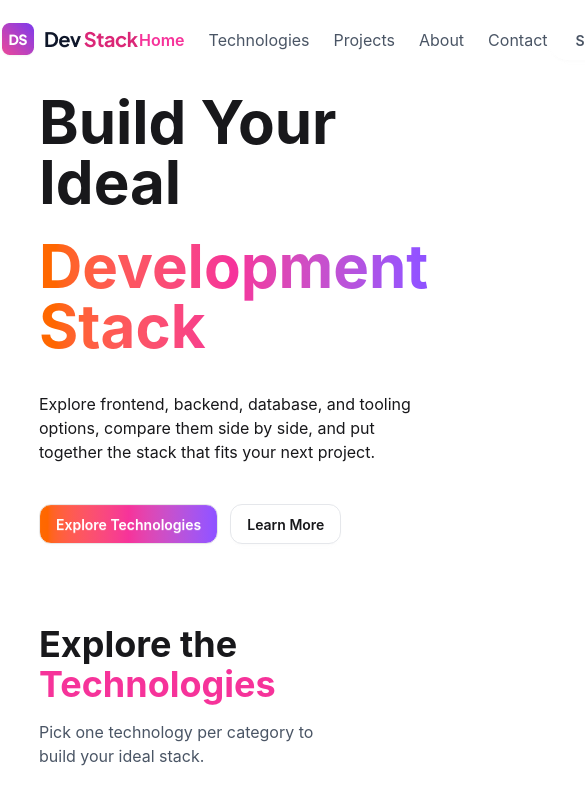
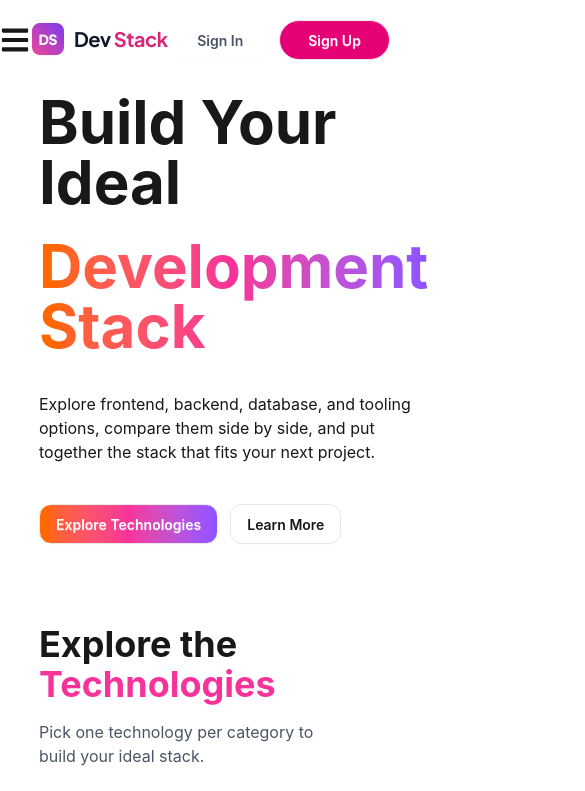
Before and after one commit to SSAShawon/dev-stack, a React (Vite) app: page / in a window 390 px wide. Shown: the top 791 px of the page, 585 px wide, since content can reach past the window. Built offline with nearby package versions, Linux system fonts and the light colour scheme.

Commit message:
responsive nav

```diff
--- a/package.json
+++ b/package.json
@@ -13,6 +13,7 @@
     "@tailwindcss/vite": "^4.3.3",
     "react": "^19.2.8",
     "react-dom": "^19.2.8",
+    "react-icons": "^5.7.0",
     "react-toastify": "^11.1.0",
     "tailwindcss": "^4.3.3"
   },
--- a/src/components/Nav.tsx
+++ b/src/components/Nav.tsx
@@ -1,13 +1,19 @@
 // import React from "react";
 import logo from "../assets//logo-text.png";
+import { FaBars } from "react-icons/fa";
 const Nav = () => {
   return (
     <div className="flex items-center justify-around sticky top-0 bg-white py-5">
+
+    <button className="md:hidden text-3xl">
+      <FaBars/>
+    </button>
+
       {/* left side image */}
-      <img src={logo} alt="Dev Stack" />
+      <img src={logo} alt="Dev Stack"  className=""/>
 
       {/* middle a nav item */}
-      <div className="flex gap-6 text-gray-600">
+      <div className="hidden md:flex gap-6 text-gray-600 ">
         <a href="#" className="text-pink-500 font-semibold">Home</a>
         <a href="#">Technologies</a>
         <a href="#">Projects</a>
@@ -17,7 +23,7 @@ const Nav = () => {
 
       {/* right sign in/up button */}
 
-      <div className="flex gap-2">
+      <div className="flex gap-2 sm:">
         <button className="btn bg-white border-0 text-gray-600 rounded-4xl px-7">Sign In</button>
 
         <button className="btn bg-pink-600 rounded-4xl px-7 text-white">Sign Up</button>
```
Also changed, not shown: 1 other file (tests, documents, lock files or other folders).
